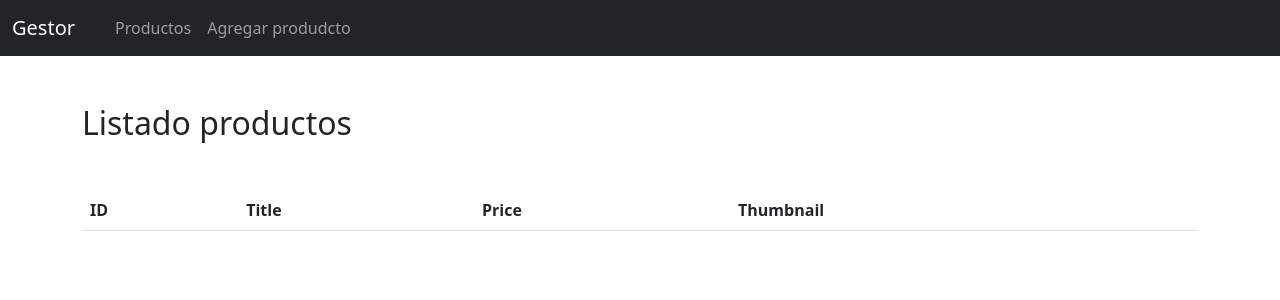
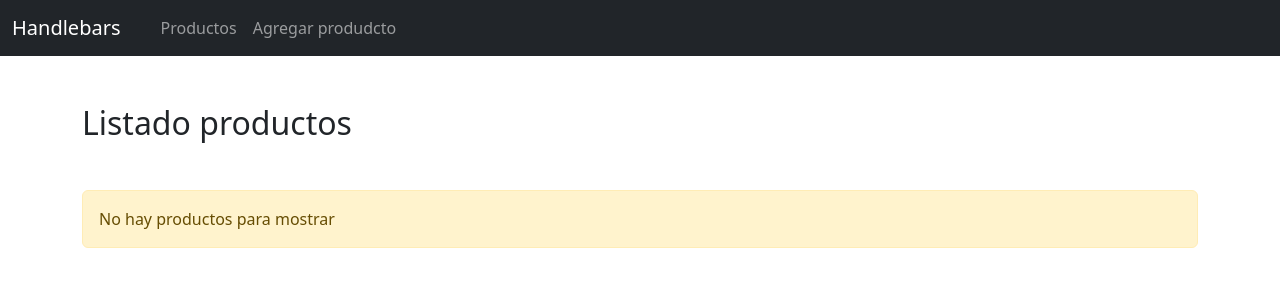
Before and after one commit to Joaquinviretti/desafio-mvc, a Node server app: page /api/productos in a window 1280 px wide. Shown: the top 300 px of the page. Run offline with Node 20, Linux system fonts and the light colour scheme; lists and menus that the app fills with data are empty; some libraries are stand-ins or nearby versions.

Commit message:
Agrego mensaje si no hay productos

```diff
--- a/public/views/partials/navbar.hbs
+++ b/public/views/partials/navbar.hbs
@@ -1,6 +1,6 @@
 <nav class="navbar navbar-expand-lg navbar-dark bg-dark">
     <div class="container-fluid">
-        <a class="navbar-brand" href="#">Gestor</a>
+        <a class="navbar-brand" href="#">Handlebars</a>
         <button class="navbar-toggler" type="button" data-bs-toggle="collapse" data-bs-target="#navbarNavAltMarkup"
             aria-controls="navbarNavAltMarkup" aria-expanded="false" aria-label="Toggle navigation">
             <span class="navbar-toggler-icon"></span>
--- a/public/views/productos.hbs
+++ b/public/views/productos.hbs
@@ -1,4 +1,10 @@
 <main class="container pt-5">
     <h2 class="mb-5">Listado productos</h2>
-    {{> tablaProductos}}
+    {{#if productos.length}}
+        {{> tablaProductos}}
+    {{else}}
+    <div class="alert alert-warning" role="alert">
+        No hay productos para mostrar
+    </div>
+    {{/if}}
 </main>
```
